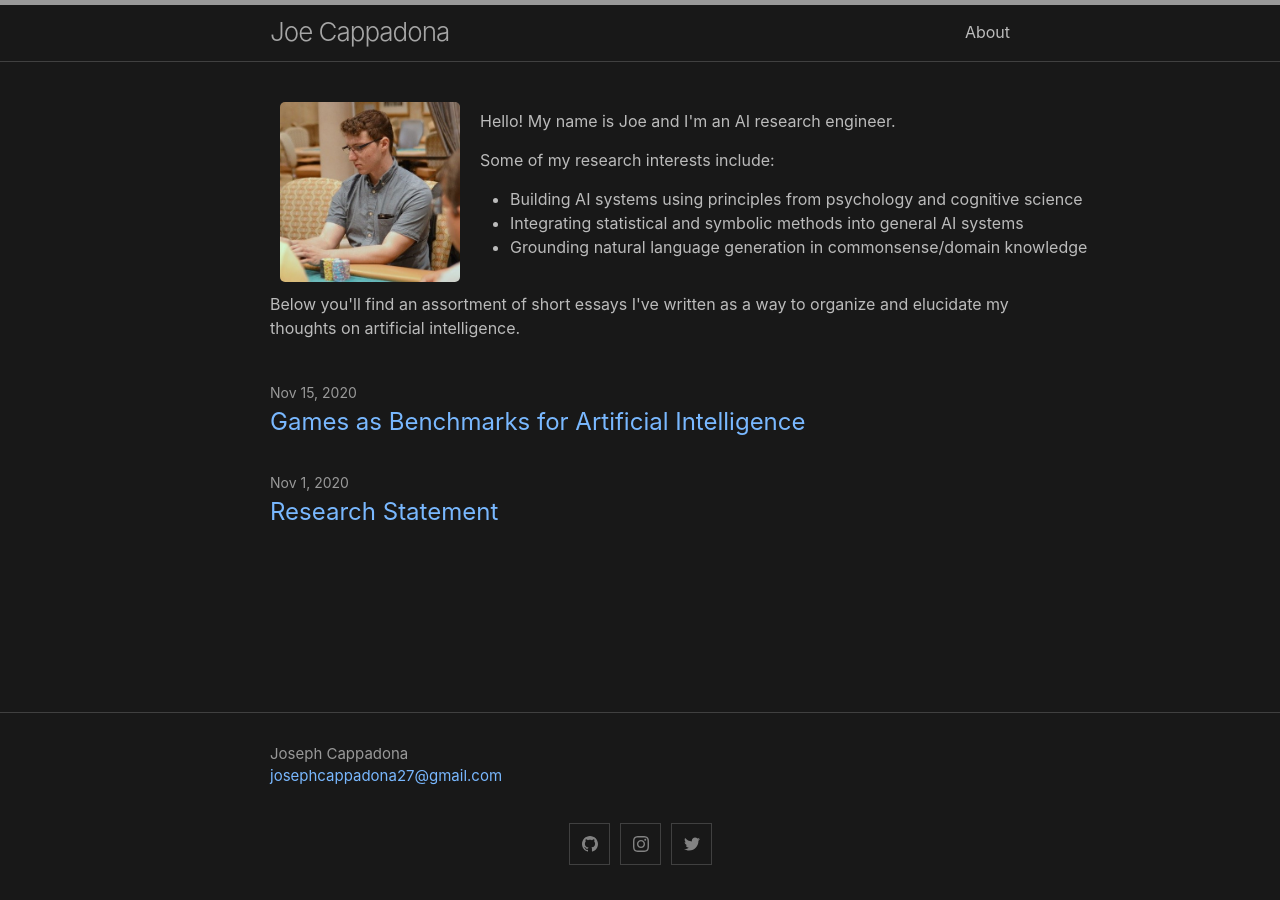
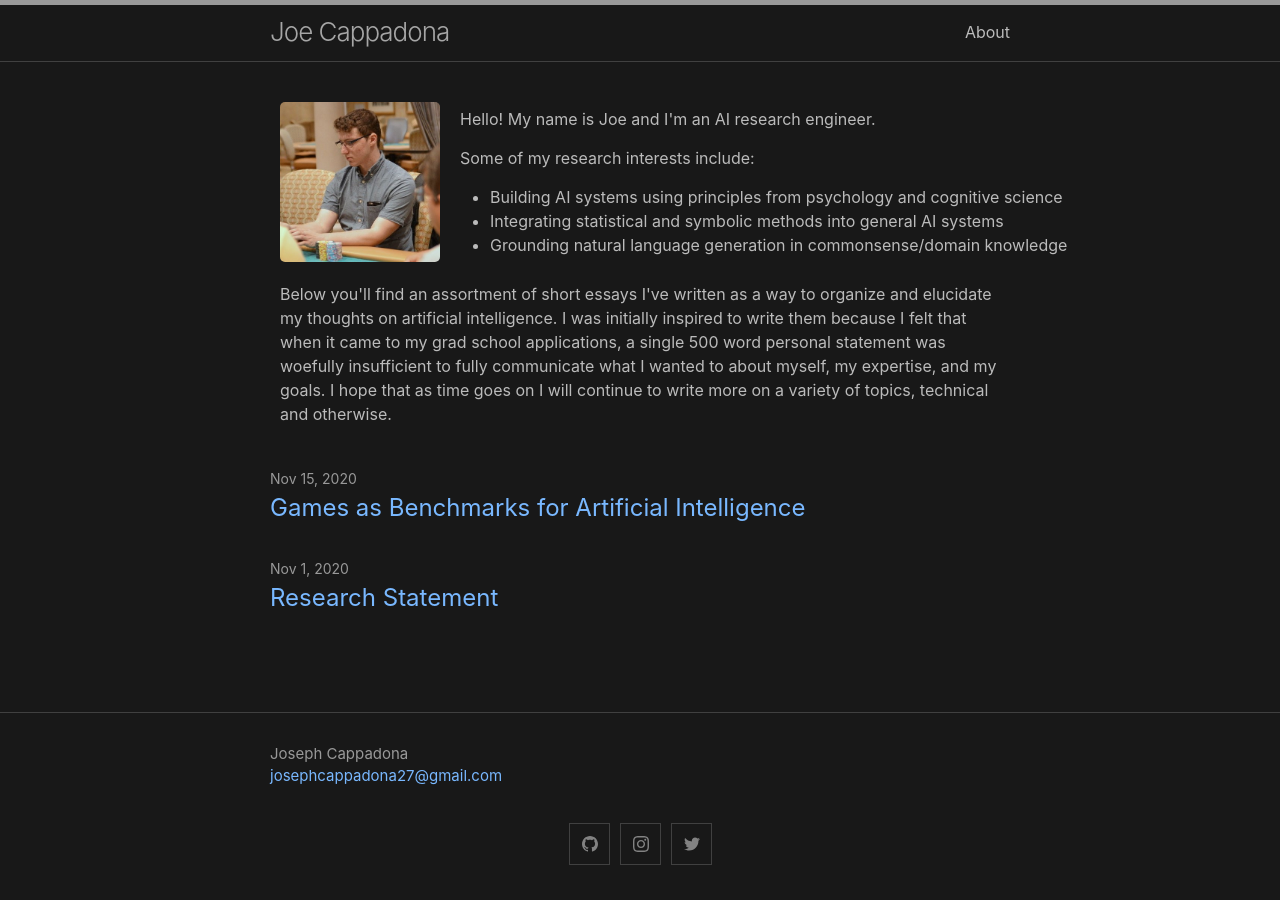
Before and after one commit to josephcappadona/josephcappadona.github.io, a Jekyll site: the page built from index.md, in a window 1280 px wide. Built offline with Jekyll 4.4.1, drawn with Linux system fonts in a browser that asks for light colours.

Commit message:
Update index.md

```diff
--- a/index.md
+++ b/index.md
@@ -4,20 +4,22 @@ layout: home
 
 <div style="margin-bottom: 40px;">
   <div style="display: flex;">
-    <div style="width: 180px; height: 180px; margin: 10px; flex-shrink: 0;">
+    <div style="width: 160px; height: 160px; margin: 10px; flex-shrink: 0;">
       <img src="/assets/img/headshot.jpeg" style="border-radius: 5px;" />
     </div>
     <div style="margin: auto 0 auto 10px;">
       <p>Hello! My name is Joe and I'm an AI research engineer.</p>
-      <p>
+      <div>
         <p>Some of my research interests include:</p>
         <ul style="margin-bottom: 0px; white-space: nowrap;">
           <li>Building AI systems using principles from psychology and cognitive science</li>
           <li>Integrating statistical and symbolic methods into general AI systems</li>
           <li>Grounding natural language generation in commonsense/domain knowledge</li>
         </ul>
-      </p>
+      </div>
     </div>
   </div>
-  <div>Below you'll find an assortment of short essays I've written as a way to organize and elucidate my thoughts on artificial intelligence.</div>
+  <div style="margin: 10px;">
+    Below you'll find an assortment of short essays I've written as a way to organize and elucidate my thoughts on artificial intelligence. I was initially inspired to write them because I felt that when it came to my grad school applications, a single 500 word personal statement was woefully insufficient to fully communicate what I wanted to about myself, my expertise, and my goals. I hope that as time goes on I will continue to write more on a variety of topics, technical and otherwise.
+  </div>
 </div>
```
